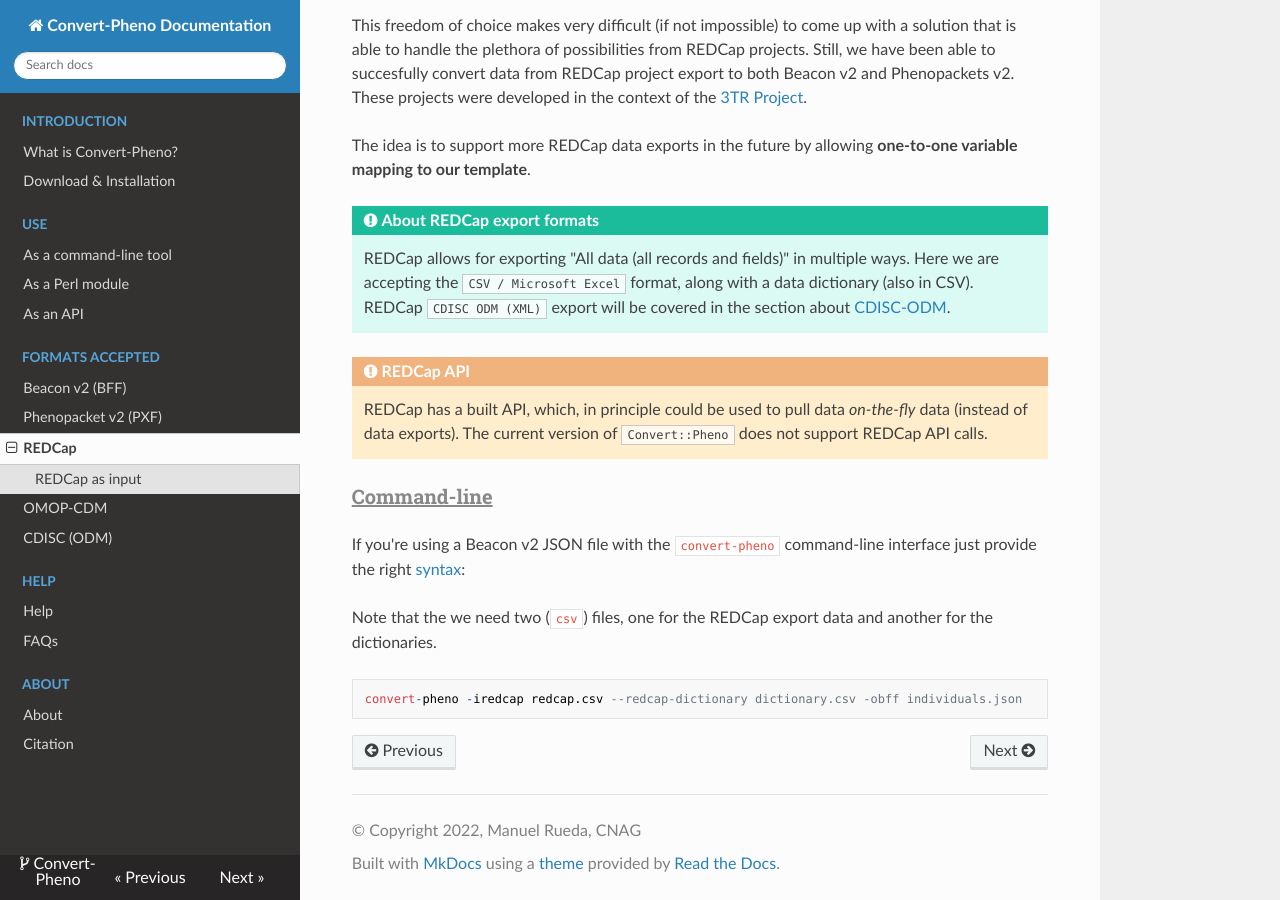
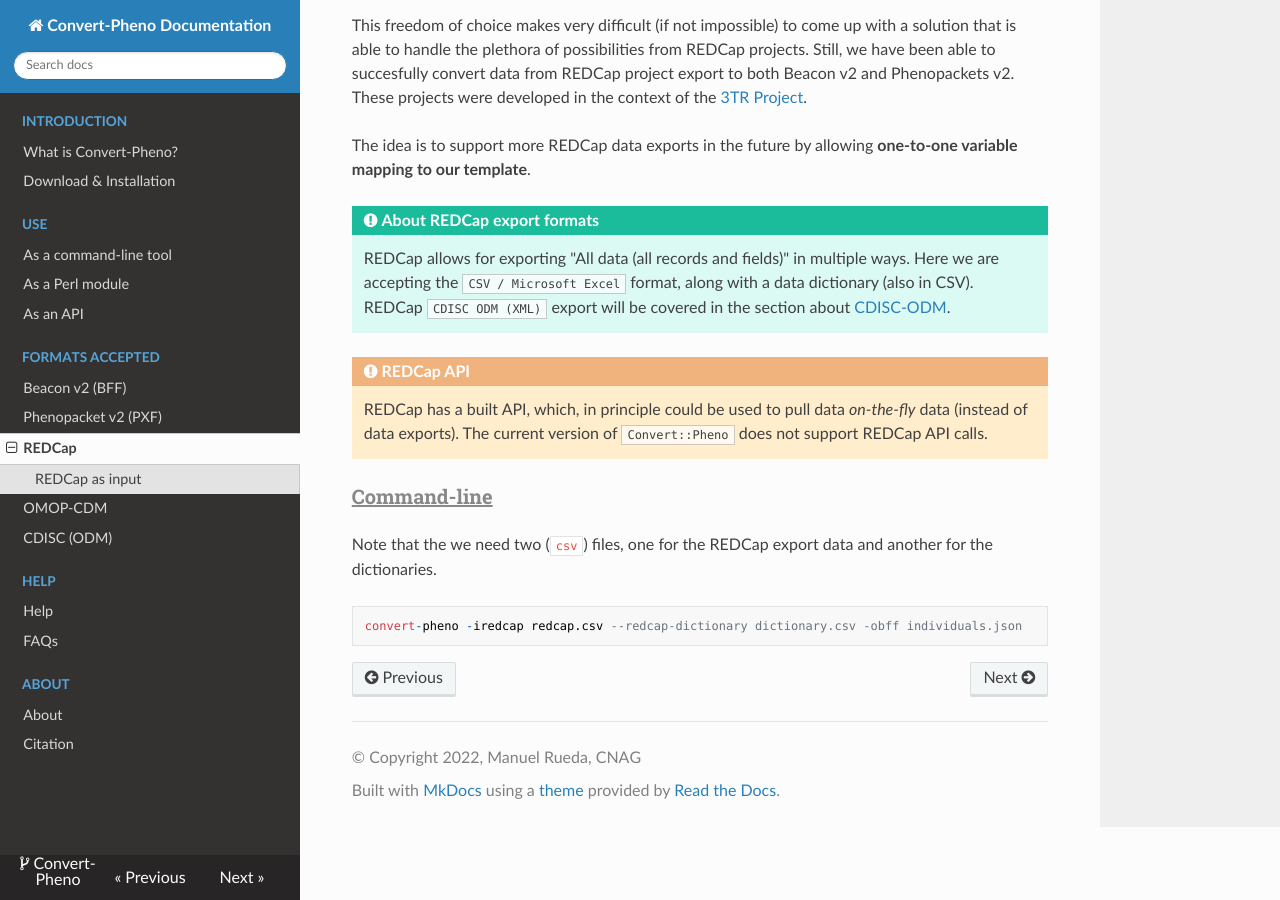
Before and after one commit to CNAG-Biomedical-Informatics/convert-pheno, an MkDocs documentation site: the page built from docs/redcap.md, in a window 1280 px wide and 900 px high, scrolled down 521 px. Built offline with MkDocs 1.6.1, drawn with Linux system fonts in a browser that asks for light colours; nearby versions of some CDN libraries.

Commit message:
Source commit

````diff
--- a/docs/redcap.md
+++ b/docs/redcap.md
@@ -25,8 +25,6 @@ The idea is to support more REDCap data exports in the future by allowing **one-
 
 ### Command-line
 
-If you're using a Beacon v2 JSON file with the `convert-pheno` command-line interface just provide the right [syntax](https://github.com/mrueda/convert-pheno#synopsis):
-
 Note that the we need two (`csv`) files, one for the REDCap export data and another for the dictionaries.
 
 ```
````
Also changed, not shown: 1 other file.
